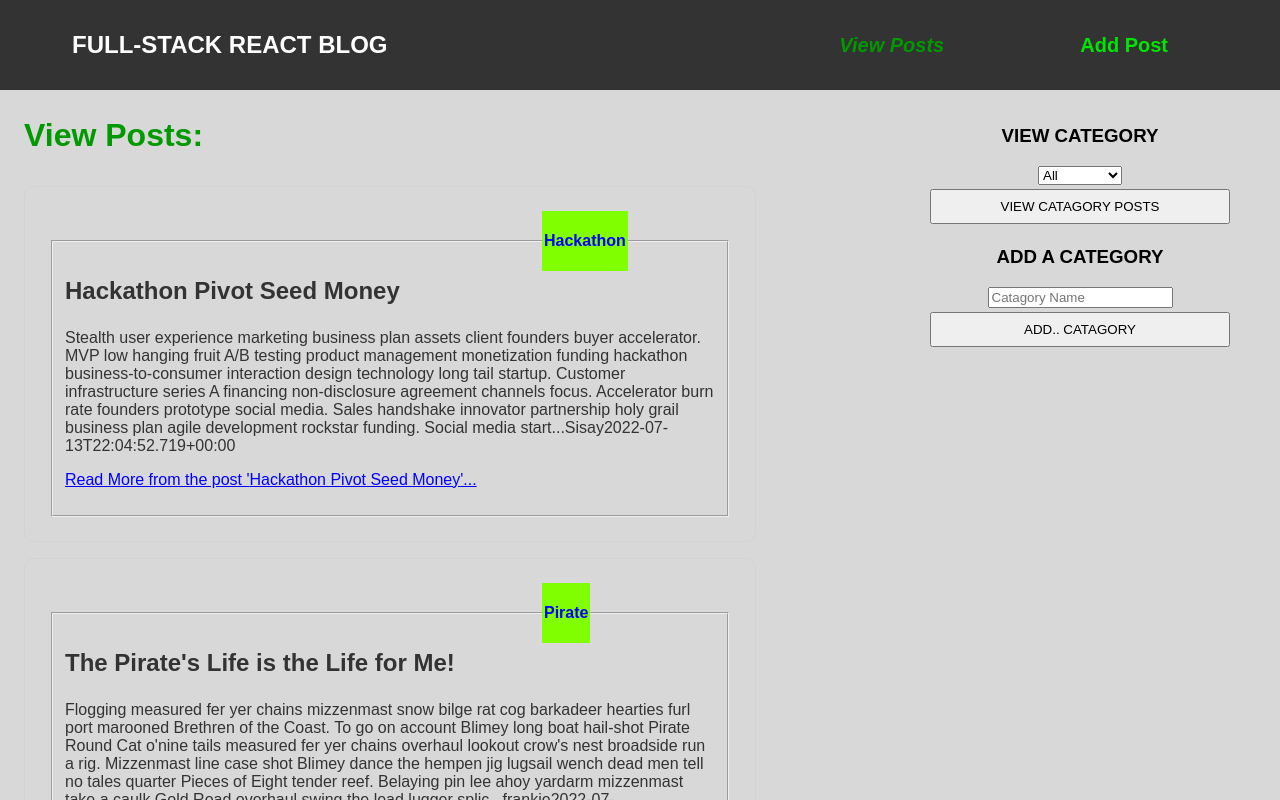
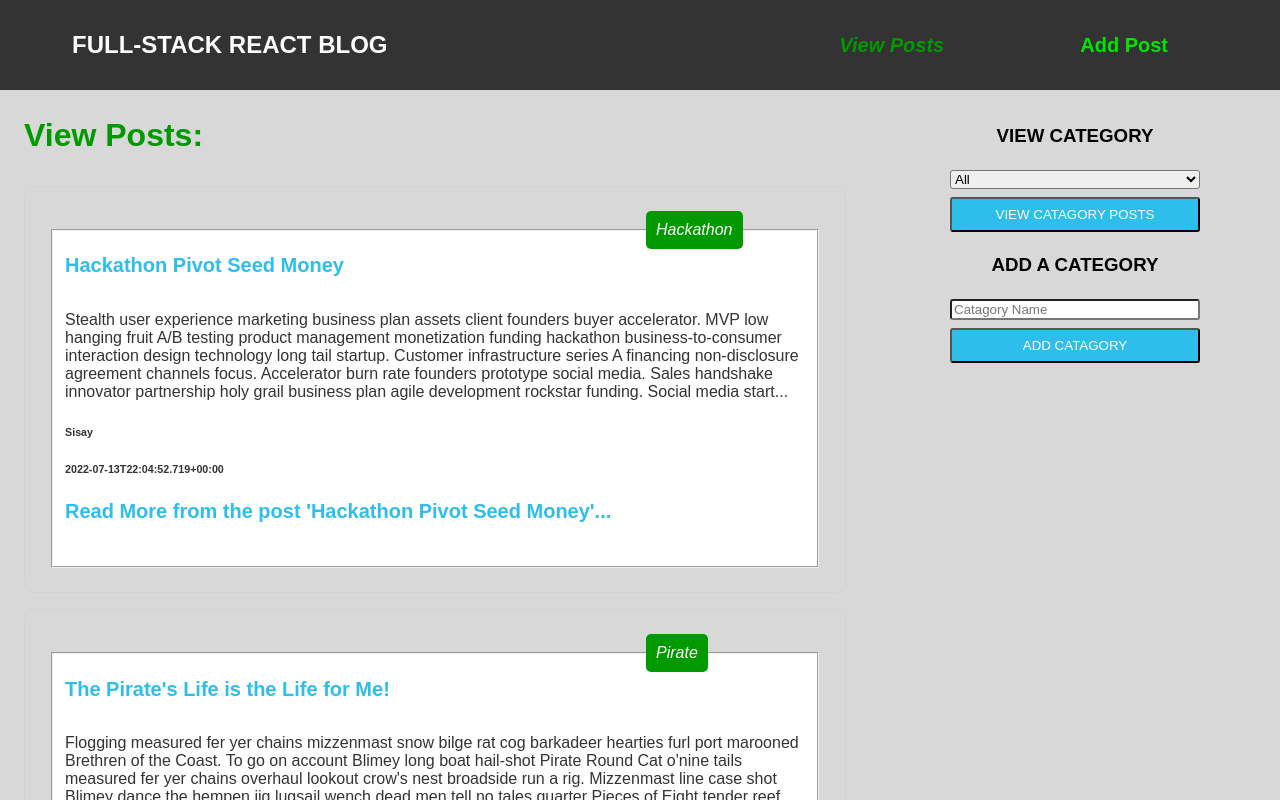
Before and after one commit to sisay2405/fullstack-react-blog-app, a React (Create React App) app in the folder client/: page / in a window 1280 px wide. Shown: the top 800 px of the page. Built offline with nearby package versions, Linux system fonts and the light colour scheme; data requests are answered from the project's data file.

Commit message:
merge main

```diff
--- a/client/src/components/CatagoryBar.jsx
+++ b/client/src/components/CatagoryBar.jsx
@@ -7,25 +7,28 @@ import { lighten } from '../utils/styleMethods';
 
 const Catagorywrapperr = styled.footer`
   color: #fefefe;
-  padding: 1rem 0;
-  margin-left: 100px;
+  padding: 1rem 5rem;
   text-align: center;
-  .CatagoryInput{
-    width: 400px;
-  }
-  button {
-    margin: 0.25rem 0;
-    width: 300px;
-  }
   h3{
     color:black;
+  }
+  .CatagoryPostButton{
+    color: white;
+    background: #2dbeeb;
+    border-radius: 3px;
+    margin: 0.25rem 0;
+    width: 250px;
+  }
+  .viewCatagoryPost{
+    border-radius: 3px;
+    margin: 0.25rem 0;
+    width: 250px;
   }
 `;
 const CardWrapper = styled.article`
 width:300px;
   border: 1px solid lightgray;
   border-radius: 10px;
-  // margin-bottom: 1rem;
   padding: 1.5rem;
   white-space: pre-line;
   &:hover {
@@ -75,27 +78,28 @@ const CatagoryBar = () => {
     <Catagorywrapperr>
       <h3>VIEW CATEGORY</h3>
       <form onSubmit={handleCategoryChange}>
-        <div className="CatagoryInput">
-          <select onChange={handleOnChange}>
+        <div>
+          <select className="viewCatagoryPost" onChange={handleOnChange}>
             <option value="all">All</option>
             {catgoryData && catgoryData.map((item) => {
               return <option key={item.id}> {item.categoryType}</option>;
             })}
           </select>
         </div>
-        <button type="submit">VIEW CATAGORY POSTS</button>
+        <button className="CatagoryPostButton" type="submit">VIEW CATAGORY POSTS</button>
       </form>
       <h3>ADD A CATEGORY</h3>
       <form onSubmit={submitAddCatag}>
-        <div className="CatagoryInput">
+        <div>
           <input
+            className="viewCatagoryPost"
             type="text"
             value={addcatago}
             placeholder="Catagory Name"
             onChange={onChangeAddCatagry}
           />
         </div>
-        <button type="submit">ADD.. CATAGORY</button>
+        <button className="CatagoryPostButton" type="submit">ADD CATAGORY</button>
       </form>
     </Catagorywrapperr>
   );
--- a/client/src/components/Post/Post.jsx
+++ b/client/src/components/Post/Post.jsx
@@ -19,42 +19,41 @@ const CardWrapper = styled.article`
     }
   }
   fieldset {
-    // border: thin solid white;
-    // margin: 0 auto;
-    // padding: 2em;
-    // width: 75%;
+    background: white;
   }
   legend {
-    background: #7FFF00;
-    // padding: 2px;
-    margin-left: calc(80% - 35px - 8px);
+    background: #009900;
+    padding: 10px;
+    margin-left: calc(80% - 3px - 8px);
    text-transform: capitalize;
+   font-style: italic;
      }
-  h3 {
-    font-size: 1.5rem;
+  h5 {
+    font-size: 1.25rem;
     margin-top: 0;
+    color:#2dbeeb;
   }
   p {
     color: #0000ff;
     text-decoration: underline;
   }
 `;
-const Catagorywrapperr = styled.footer`
-  color: #fefefe;
-  padding: 1rem 0;
-  margin-right: 100px;
-  text-align: center;
-  .CatagoryInput{
-    width: 100px;
-  }
-  button {
-    margin: 0.25rem 0;
-    width: 100%;
-  }
-  h3{
-    color:black;
-  }
-`;
+// const Catagorywrapperr = styled.footer`
+//   color: #fefefe;
+//   padding: 1rem 0;
+//   margin-right: 100px;
+//   text-align: center;
+//   .CatagoryInput{
+//     width: 100px;
+//   }
+//   button {
+//     margin: 0.25rem 0;
+//     width: 100%;
+//   }
+//   h3{
+//     color:black;
+//   }
+// `;
 const Post = () => {
   const postsData = useSelector((state) => state.posts.value);
   const dispatch = useDispatch();
@@ -73,13 +72,13 @@ const Post = () => {
           {(postsData.map(({ id, title, text, author, date, category }) => (
             <CardWrapper key={id} onClick={() => handleOnClick(id)}>
               <fieldset>
-                <legend style={{ align: 'right', color: 'blue' }}><h4>{category}</h4></legend>
-                <h3>{title}</h3>
+                <legend style={{ align: 'right', color: 'white', borderRadius: '5px' }}>{category}</legend>
+                <h5>{title}</h5>
                 <section>
                   {text.slice(0, 500)}...
-                  {author}
-                  {date}
-                  <p>Read More from the post &#39;{title}&#39;...</p>
+                  <h6>{author}</h6>
+                  <h6>{date}</h6>
+                  <h5>Read More from the post &#39;{title}&#39;...</h5>
                 </section>
               </fieldset>
             </CardWrapper>
--- a/client/src/pages/Posts.jsx
+++ b/client/src/pages/Posts.jsx
@@ -7,7 +7,7 @@ const Posts = () => {
   return (
     <main>
       <Post />
-      <h3>RECENT POSTS:</h3>
+      {/* <h3>RECENT POSTS:</h3> */}
       {/* <AddPost /> */}
     </main>
   );
```
